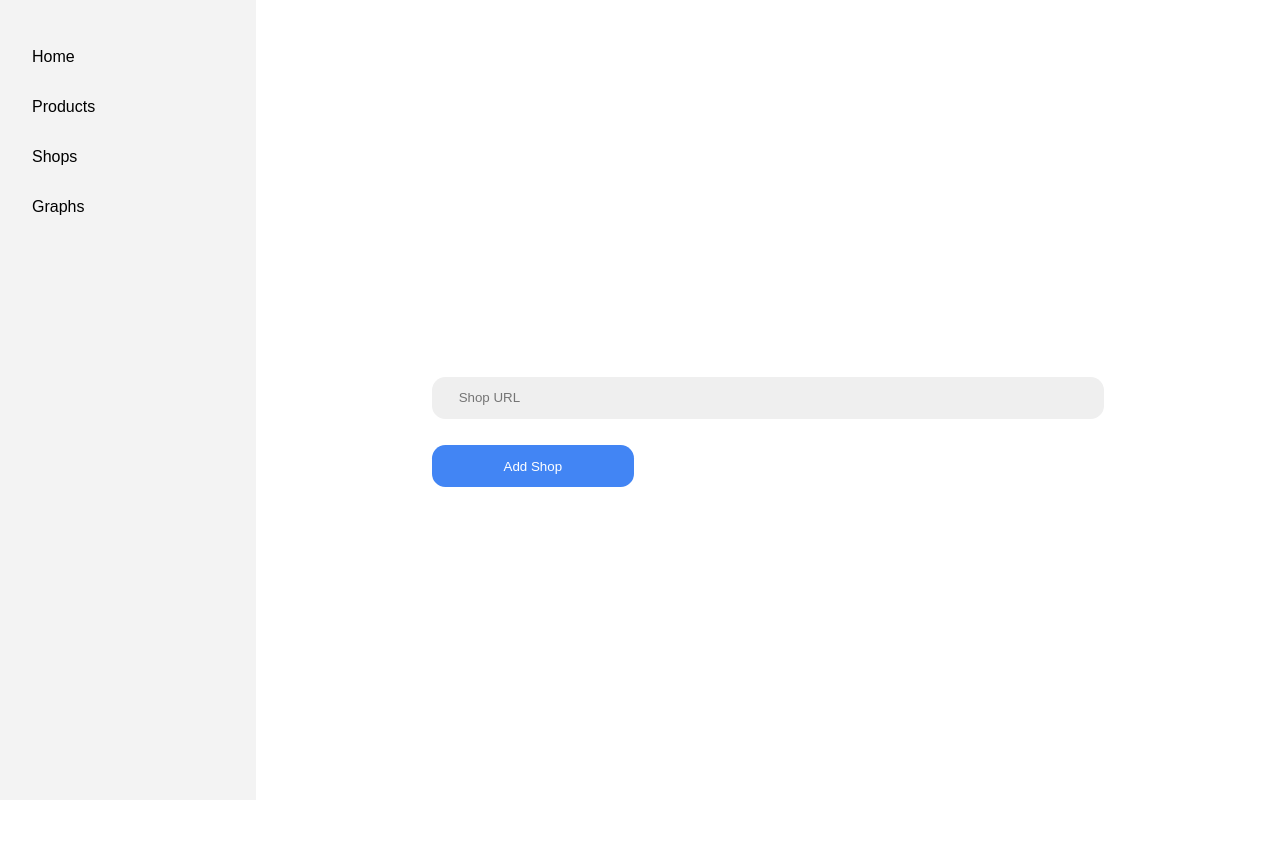
After one commit to rizyxy/salesmonitoring, a Django app: page /shops/add-shop in a window 1280 px wide. The commit adds this page. Run offline with Django 4.2, Linux system fonts and the light colour scheme.

Commit message:
Added Add Shop Page

```diff
--- /dev/null
+++ b/shops/static/add_shop.css
@@ -0,0 +1,47 @@
+.content {
+    padding: 2em;
+    display: flex; /* Use flexbox to center content horizontally and vertically */
+    flex-direction: column; /* Stack items vertically (optional, adjust as needed) */
+    justify-content: center; /* Center content vertically */
+    align-items: center; /* Center content horizontally */
+    height: 100%;
+}
+
+.add-product-form {
+    width: 70%;
+    display: flex; /* Use flexbox to stack elements vertically */
+    flex-direction: column; /* Stack elements vertically */
+}
+
+#url-field {
+    background-color: #EFEFEF;
+    border-radius: 1em;
+    padding: 1em 2em;
+    border: none;
+}
+
+#url-field:focus {
+    outline: none;
+}
+
+#shop-field {
+    border-radius: 1em;
+    background-color: #EFEFEF;
+    padding: 1em 2em;
+    border: none;
+    margin-top: 2em;
+}
+
+#shop-field:focus {
+    outline: none;
+}
+
+#add-button {
+    background-color: #4285F4;
+    color: white;
+    border-radius: 1em;
+    width: 30%;
+    margin-top: 2em;
+    padding: 1em 2em;
+    border: none;
+}
--- /dev/null
+++ b/shops/templates/add_shop.html
@@ -0,0 +1,20 @@
+{% extends 'master.html' %}
+
+{% block css %}
+{% load static %}
+<link rel="stylesheet" href="{% static 'add_shop.css' %}">
+{% endblock %}
+
+
+{% block title %} Add Product {% endblock %}
+
+{% block content %}
+
+<div class="content">
+    <form action="" class="add-product-form">
+        <input type="text" name="" id="url-field" placeholder="Shop URL">
+        <button id="add-button">Add Shop</button>
+    </form>
+</div>
+
+{% endblock %}
--- a/shops/templates/all_shops.html
+++ b/shops/templates/all_shops.html
@@ -17,7 +17,7 @@
             <input class="search-bar" type="text" placeholder="Search">
         </form>
         <button class="header-button">Filter</button>
-        <button class="header-button">Add Shop</button>
+        <a class="link-button" href="{% url 'add-shop' %}">Add Shop</a>
     </div>
     <table class="products-table">
         <tr>
--- a/shops/urls.py
+++ b/shops/urls.py
@@ -2,5 +2,6 @@ from django.urls import path
 from . import views
 
 urlpatterns = [
-    path('shops/', views.all_shops, name='shops')
+    path('shops/', views.all_shops, name='shops'),
+    path('shops/add-shop', views.add_shop, name='add-shop')
 ]
--- a/shops/views.py
+++ b/shops/views.py
@@ -4,3 +4,7 @@ from django.template import loader
 def all_shops(request):
     template = loader.get_template('all_shops.html')
     return HttpResponse(template.render(None, request))
+
+def add_shop(request):
+    template = loader.get_template('add_shop.html')
+    return HttpResponse(template.render(None, request))
```
Also changed, not shown: shops/static/all_shops.css (+13 -0 lines).
